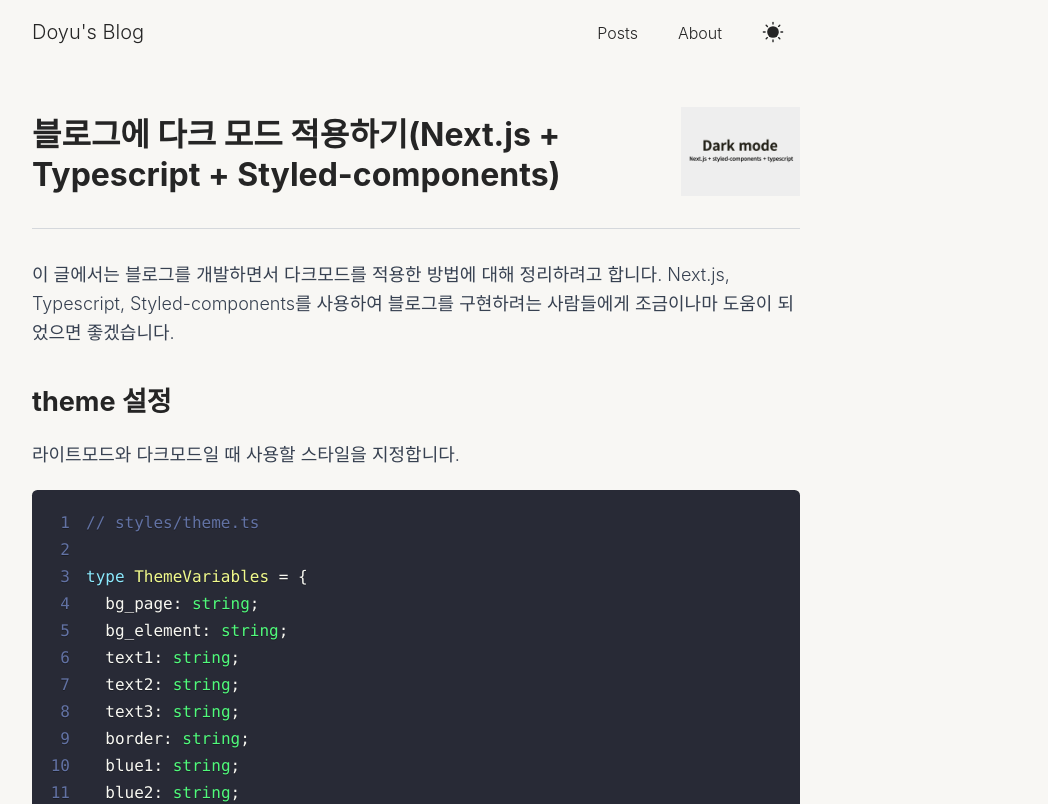
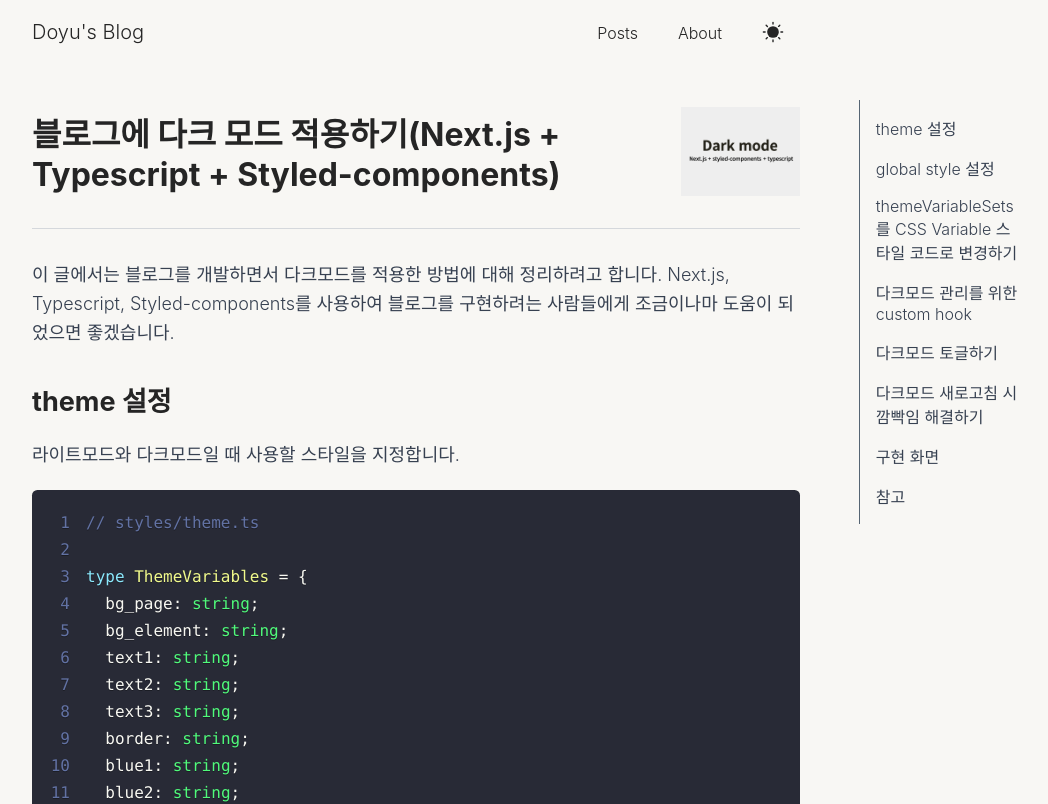
Before and after one commit to YUDONGHYUK/doyu-blog, a Next.js app: page /posts/dark-mode in a window 1280 px wide. Shown: the top 804 px of the page, without its empty margins (224-1272 px from the left). Built offline with nearby package versions, Linux system fonts and the light colour scheme.

Commit message:
Create TOC(Table Of Content)

```diff
--- a/components/posts/post-detail/PostContent.tsx
+++ b/components/posts/post-detail/PostContent.tsx
@@ -1,6 +1,9 @@
+import { useEffect, Dispatch, SetStateAction } from 'react';
 import Image from 'next/image';
 import ReactMarkdown from 'react-markdown';
 import rehypeRaw from 'rehype-raw';
+import { generateSlug } from '../../../lib/generateSlug';
+import { scrollToHeading } from '../../../lib/scrollToHeading';
 
 import PostHeader from './PostHeader';
 import { Post } from '../../../types';
@@ -26,9 +29,10 @@
 
 type PostContentProps = {
   post: Post;
+  setHeadingList: Dispatch<SetStateAction<string[]>>;
 };
 
-const PostContent = ({ post }: PostContentProps) => {
+const PostContent = ({ post, setHeadingList }: PostContentProps) => {
   const syntaxTheme = dracula;
 
   const MarkdownComponents: object = {
@@ -72,9 +76,41 @@
         <code className={className} {...props} />
       );
     },
+
+    h2: (props: any) => {
+      const arr = props.children;
+      let heading = '';
+
+      for (let i = 0; i < arr.length; i++) {
+        if (arr[i]?.type !== undefined) {
+          for (let j = 0; j < arr[i].props.children.length; j++) {
+            heading += arr[i]?.props?.children[0];
+          }
+        } else heading += arr[i];
+      }
+
+      const slug = generateSlug(heading);
+
+      return (
+        <h2 id={slug}>
+          <a {...props} onClick={() => scrollToHeading(slug)} />
+        </h2>
+      );
+    },
   };
 
   const imagePath = `/images/posts/${post.slug}/${post.frontMatter.image}`;
+
+  useEffect(() => {
+    const headings = [];
+    const h2 = document.querySelectorAll('h2');
+
+    for (let i = 0; i < h2.length; i++) {
+      headings.push(h2[i].innerText);
+    }
+
+    setHeadingList(headings);
+  }, []);
 
   return (
     <Article>
@@ -101,6 +137,13 @@
     pre code {
       font-size: 1rem;
       font-weight: 500;
+    }
+
+    h2 {
+      a {
+        cursor: pointer;
+        text-decoration: none;
+      }
     }
 
     a {
--- /dev/null
+++ b/components/posts/post-detail/TableOfContents.tsx
@@ -0,0 +1,56 @@
+import { scrollToHeading } from '../../../lib/scrollToHeading';
+import { generateSlug } from '../../../lib/generateSlug';
+import styled from 'styled-components';
+
+type TableOfContentsProps = {
+  headingList: string[];
+};
+
+const TableOfContents = ({ headingList }: TableOfContentsProps) => {
+  const handleClick = (heading: string) => {
+    const slug = generateSlug(heading);
+
+    scrollToHeading(slug);
+  };
+
+  return (
+    <Aside>
+      <HeadingList>
+        {headingList.map((heading) => (
+          <li key={heading} onClick={() => handleClick(heading)}>
+            {heading}
+          </li>
+        ))}
+      </HeadingList>
+    </Aside>
+  );
+};
+
+export default TableOfContents;
+
+const Aside = styled.aside`
+  position: fixed;
+  top: 100px;
+  right: calc(((100% - 51rem) * 0.15 / 2));
+  width: calc(((100% - 51rem) / 2) * 0.7);
+  max-width: 25rem;
+  border-left: 1px solid ${({ theme }) => theme.border};
+
+  @media screen and (max-width: 75rem) {
+    display: none;
+  }
+`;
+
+const HeadingList = styled.ul`
+  li {
+    margin: 1rem 0 1rem 1rem;
+    padding: 0;
+    font-size: ${({ theme }) => theme.font4};
+    list-style: none;
+
+    :hover {
+      color: ${({ theme }) => theme.primary};
+      cursor: pointer;
+    }
+  }
+`;
--- /dev/null
+++ b/lib/generateSlug.ts
@@ -0,0 +1,5 @@
+export const generateSlug = (str: string) => {
+  const slug = str?.replace(/ /g, '-')?.toLowerCase();
+
+  return slug;
+};
--- /dev/null
+++ b/lib/scrollToHeading.ts
@@ -0,0 +1,10 @@
+const MAIN_NAVIAGATION_HEIGHT = 75;
+
+export const scrollToHeading = (slug: string) => {
+  const element = document.querySelector(`#${slug}`) as HTMLHeadingElement;
+
+  window.scrollTo({
+    top: element.offsetTop - MAIN_NAVIAGATION_HEIGHT,
+    behavior: 'smooth',
+  });
+};
--- a/pages/posts/[slug].tsx
+++ b/pages/posts/[slug].tsx
@@ -1,7 +1,9 @@
+import { useState } from 'react';
 import { GetStaticPaths, GetStaticProps } from 'next';
 import { ParsedUrlQuery } from 'querystring';
 
 import PostContent from '../../components/posts/post-detail/PostContent';
+import TableOfContents from '../../components/posts/post-detail/TableOfContents';
 import { Post } from '../../types/index';
 import { getPostData, getPostFiles } from '../../lib/postsUtil';
 
@@ -10,7 +12,14 @@
 };
 
 const PostDetailPage = ({ post }: PostDetailPageProps) => {
-  return <PostContent post={post} />;
+  const [headingList, setHeadingList] = useState<string[]>([]);
+
+  return (
+    <>
+      <PostContent post={post} setHeadingList={setHeadingList} />
+      <TableOfContents headingList={headingList} />
+    </>
+  );
 };
 
 export default PostDetailPage;
```
